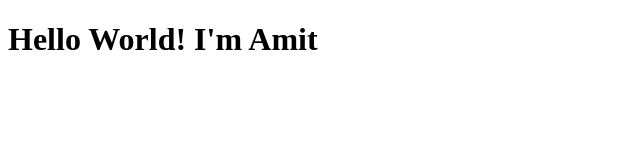
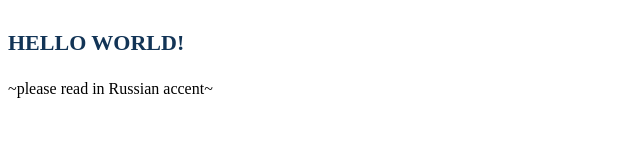
Before and after one commit to Tinana23/Coursera-Course-1, a plain HTML site: page site/index.html in a window 1280 px wide. Shown: the whole page, without its empty margins (0-640 px from the left). Drawn offline with Linux system fonts and the light colour scheme.

Commit message:
Small changes.

```diff
--- a/site/index.html
+++ b/site/index.html
@@ -6,9 +6,21 @@
     </title>
 </head>
 <body>
+
     <h1>
-        Hello World! I'm Amit
+        Hello World!
+
     </h1>
+   <p>
+       ~please read in Russian accent~
+   </p>
 
+   <style>
+        h1{
+            color: #123456;
+            font-family: Helvatica;
+            font-variant-caps: all-small-caps;
+        }
+    </style>
 </body>
 </html>
```
